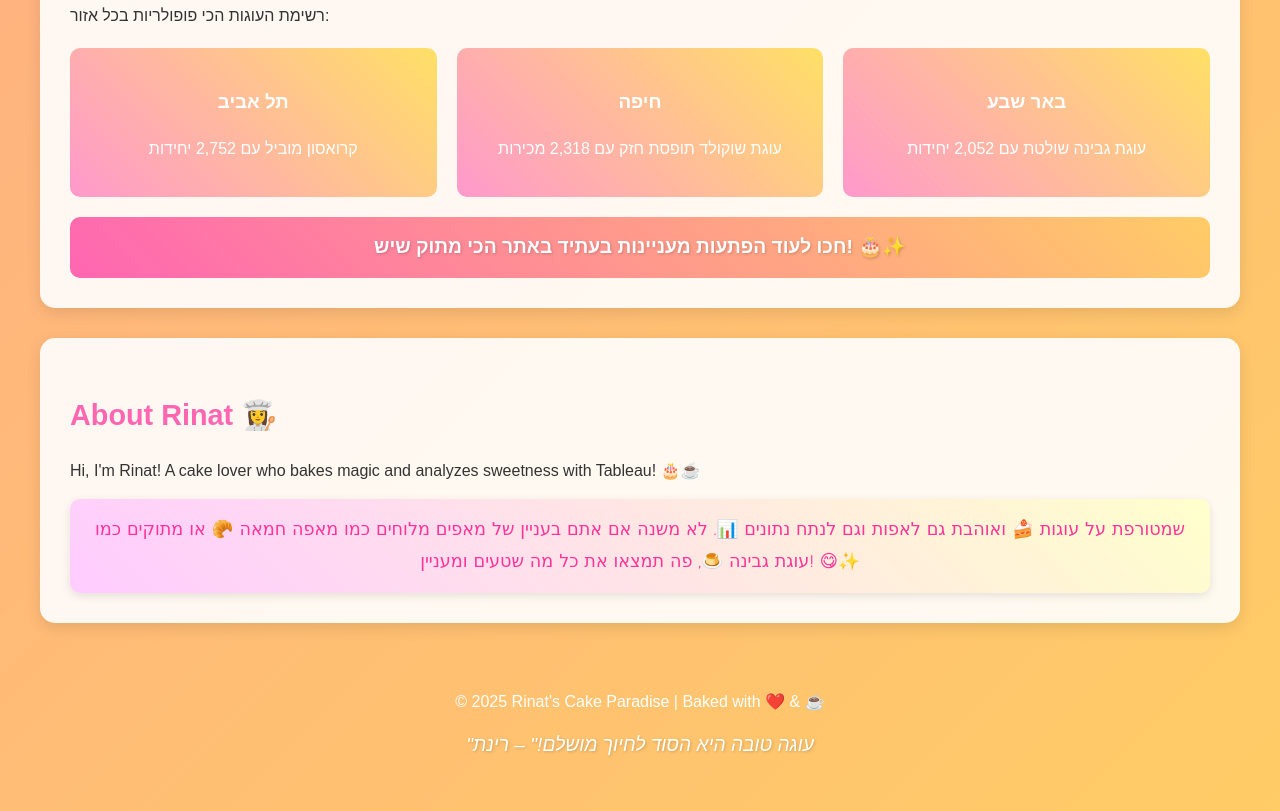
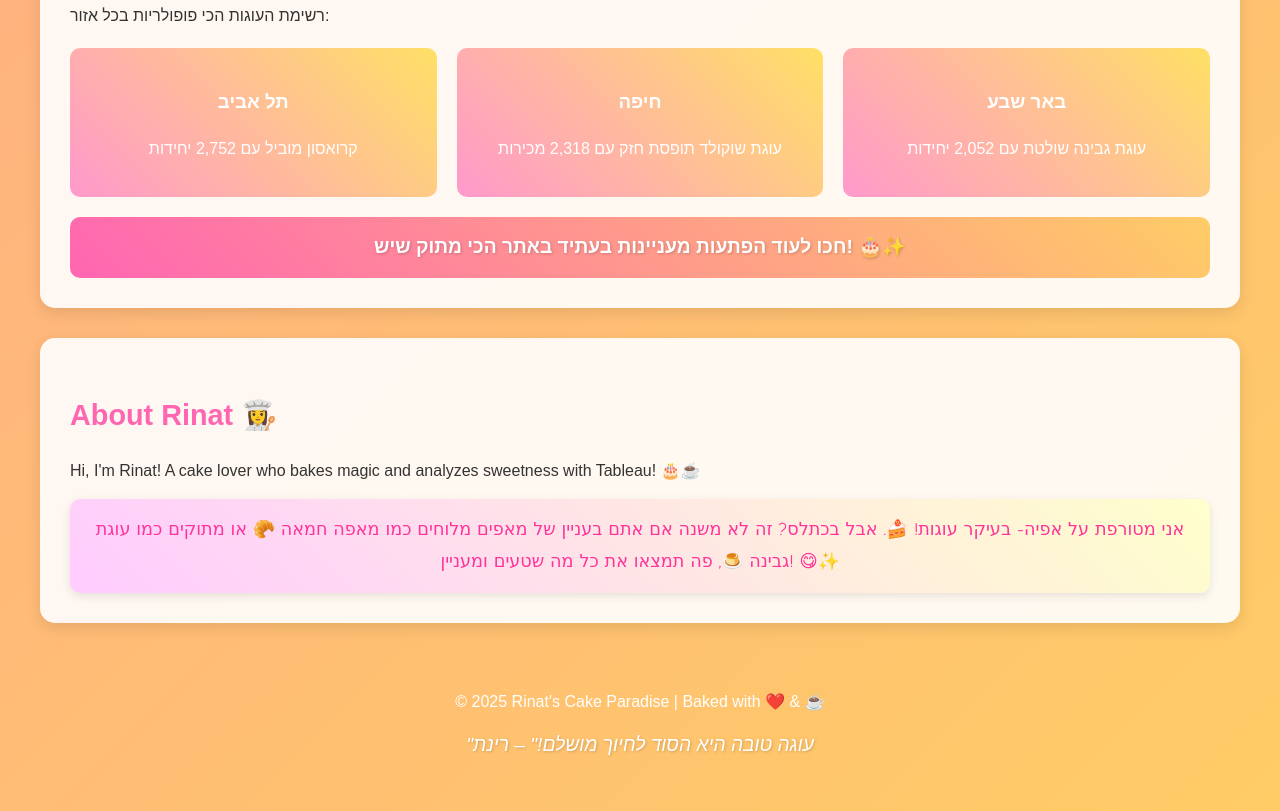
Before and after one commit to rinat123456/vizu-cake, a plain HTML site: page index.html in a window 1280 px wide. Shown: the part 2210-3021 px from the top of the page. Drawn offline with Linux system fonts and the light colour scheme.

Commit message:
Update index.html

```diff
--- a/index.html
+++ b/index.html
@@ -3,7 +3,7 @@
 <head>
     <meta charset="UTF-8">
     <meta name="viewport" content="width=device-width, initial-scale=1.0">
-    <title>Rinat All About CAKES! 🎂☕❤️</title>
+    <title>Its All About Rinat's CAKES! 🎂☕❤️</title>
     <style>
         body {
             font-family: 'Arial', sans-serif;
@@ -274,7 +274,7 @@
             <h2>About Rinat 👩‍🍳</h2>
             <p>Hi, I'm Rinat! A cake lover who bakes magic and analyzes sweetness with Tableau! 🎂☕</p>
             <div class="about-text">
-                שמטורפת על עוגות 🍰 ואוהבת גם לאפות וגם לנתח נתונים 📊. לא משנה אם אתם בעניין של מאפים מלוחים כמו מאפה חמאה 🥐 או מתוקים כמו עוגת גבינה 🍮, פה תמצאו את כל מה שטעים ומעניין! 😋✨
+                 אני מטורפת על אפיה- בעיקר עוגות! 🍰. אבל בכתלס? זה לא משנה אם אתם בעניין של מאפים מלוחים כמו מאפה חמאה 🥐 או מתוקים כמו עוגת גבינה 🍮, פה תמצאו את כל מה שטעים ומעניין! 😋✨
             </div>
         </section>
 
```
